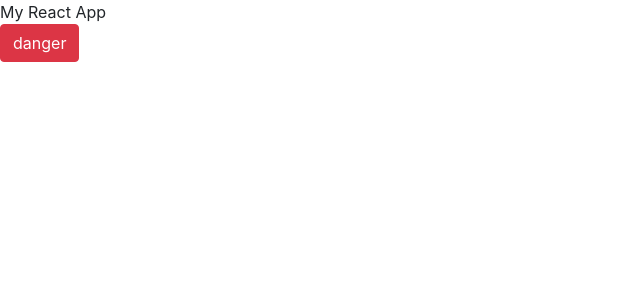
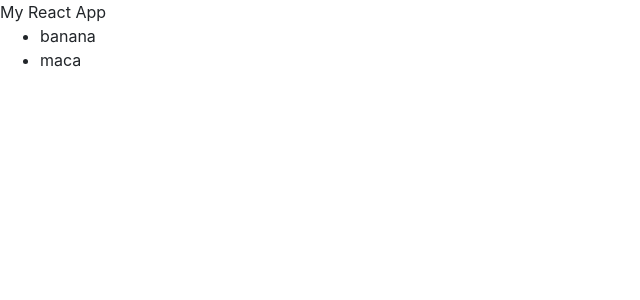
Before and after one commit to EduardoCavichioli/react-simple-app, a React (Create React App) app in the folder list-items/: page / in a window 1280 px wide. Shown: the top 300 px of the page, without its empty margins (0-640 px from the left). Built offline with nearby package versions, Linux system fonts and the light colour scheme.

Commit message:
list funcionality

```diff
--- a/list-items/src/components/App.js
+++ b/list-items/src/components/App.js
@@ -4,14 +4,22 @@ import './App.css';
 import { Button } from 'reactstrap';
 
 class App extends Component {
+  state = {
+    listOfItems: ["banana","maca"]
+  }
   render() {
+    let { listOfItems } = this.state;
     return (
       <div className="App">
         <div className="title">
           My React App
         </div>
         <div>
-          <Button color="danger">danger</Button>
+          <ul>
+            {listOfItems.map((item, index) => (
+              <li key={index}>{item}</li>
+            ))}
+          </ul>
         </div>
       </div>
     );
```
